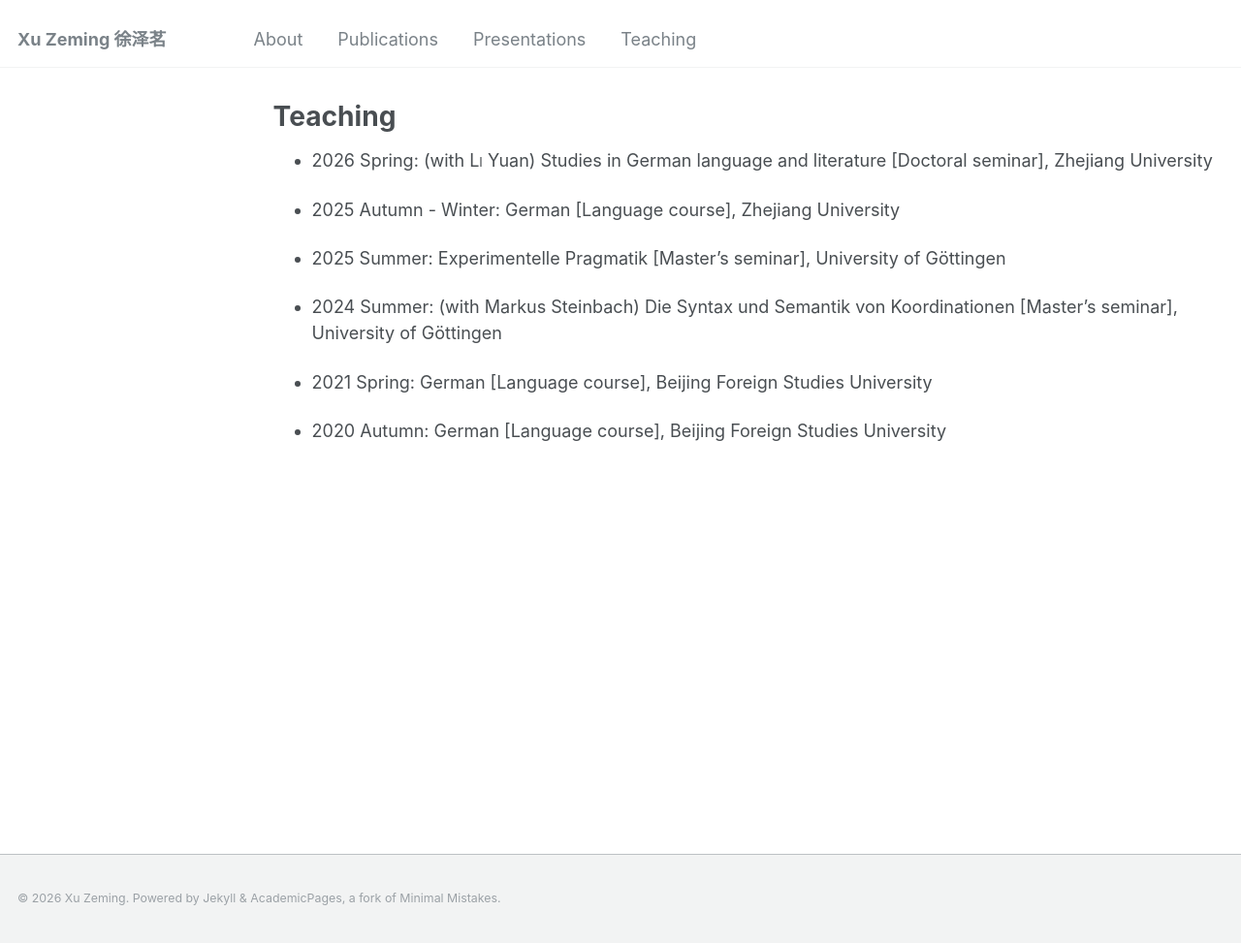
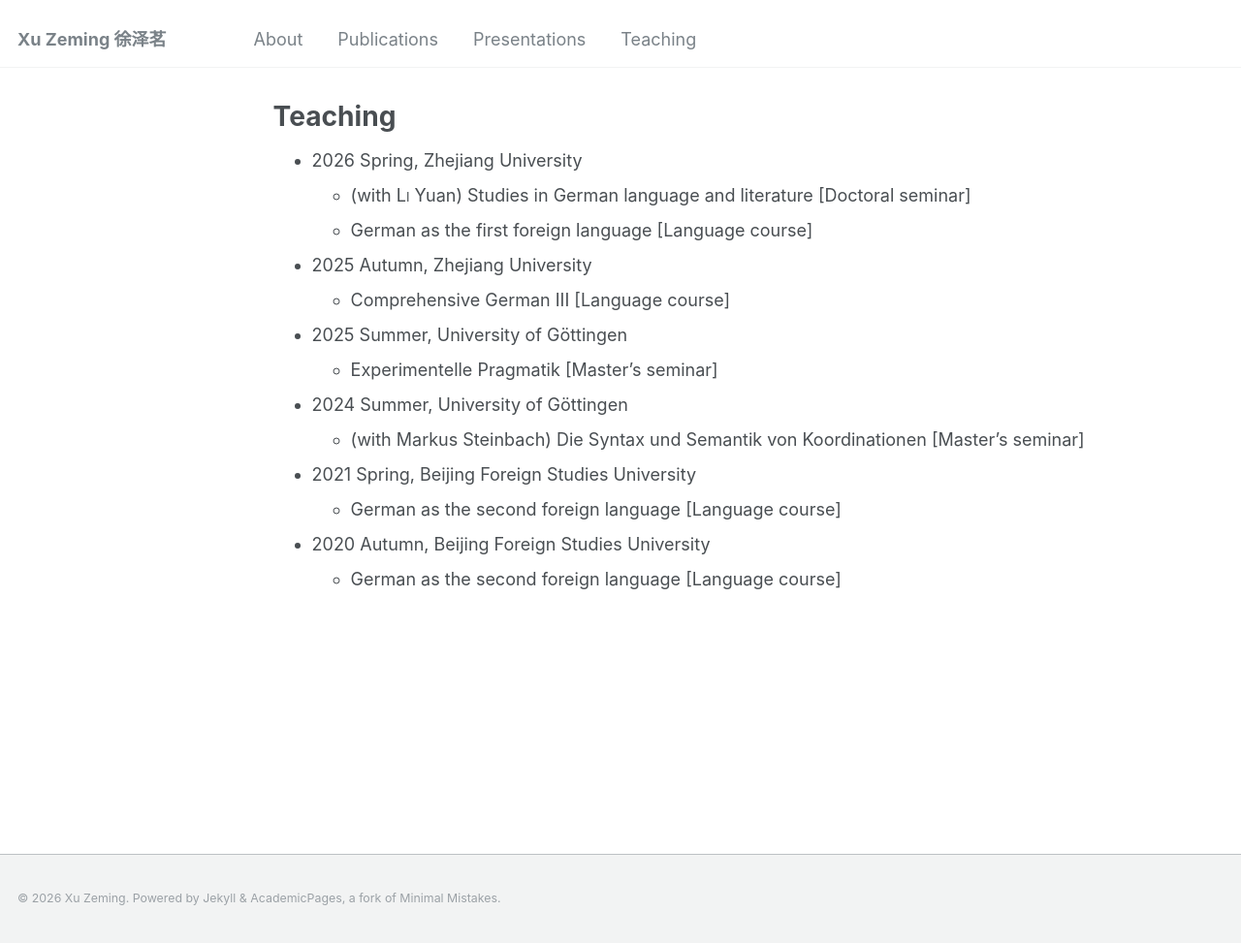
Before and after one commit to xu-zeming/xu-zeming.github.io, a Jekyll site: the page built from _pages/teaching.md, in a window 1280 px wide and 973 px high. Shown: the whole window at 97% size. Built offline with Jekyll 4.4.1, drawn with Linux system fonts in a browser that asks for light colours.

Commit message:
modified:   _pages/publications.md 	modified:   _pages/teaching.md

```diff
--- a/_pages/teaching.md
+++ b/_pages/teaching.md
@@ -6,14 +6,21 @@ author_profile: false
 ---
 
 {% include base_path %}
-* 2026 Spring: (with <span style="font-variant:small-caps;">Li</span> Yuan) Studies in German language and literature [Doctoral seminar], Zhejiang University
+* 2026 Spring, Zhejiang University
+    * (with <span style="font-variant:small-caps;">Li</span> Yuan) Studies in German language and literature [Doctoral seminar]
+    * German as the first foreign language [Language course]
 
-* 2025 Autumn - Winter: German [Language course], Zhejiang University
+* 2025 Autumn, Zhejiang University
+    * Comprehensive German III [Language course]
 
-* 2025 Summer: Experimentelle Pragmatik [Master's seminar], University of Göttingen
+* 2025 Summer, University of Göttingen
+    * Experimentelle Pragmatik [Master's seminar]
 
-* 2024 Summer: (with Markus Steinbach) Die Syntax und Semantik von Koordinationen [Master's seminar], University of Göttingen
+* 2024 Summer, University of Göttingen
+    * (with Markus Steinbach) Die Syntax und Semantik von Koordinationen [Master's seminar]
 
-* 2021 Spring: German [Language course], Beijing Foreign Studies University
+* 2021 Spring, Beijing Foreign Studies University
+    * German as the second foreign language [Language course]
 
-* 2020 Autumn: German [Language course], Beijing Foreign Studies University
+* 2020 Autumn, Beijing Foreign Studies University
+    * German as the second foreign language [Language course]
```
Also changed, not shown: _pages/publications.md (+0 -1 lines).
